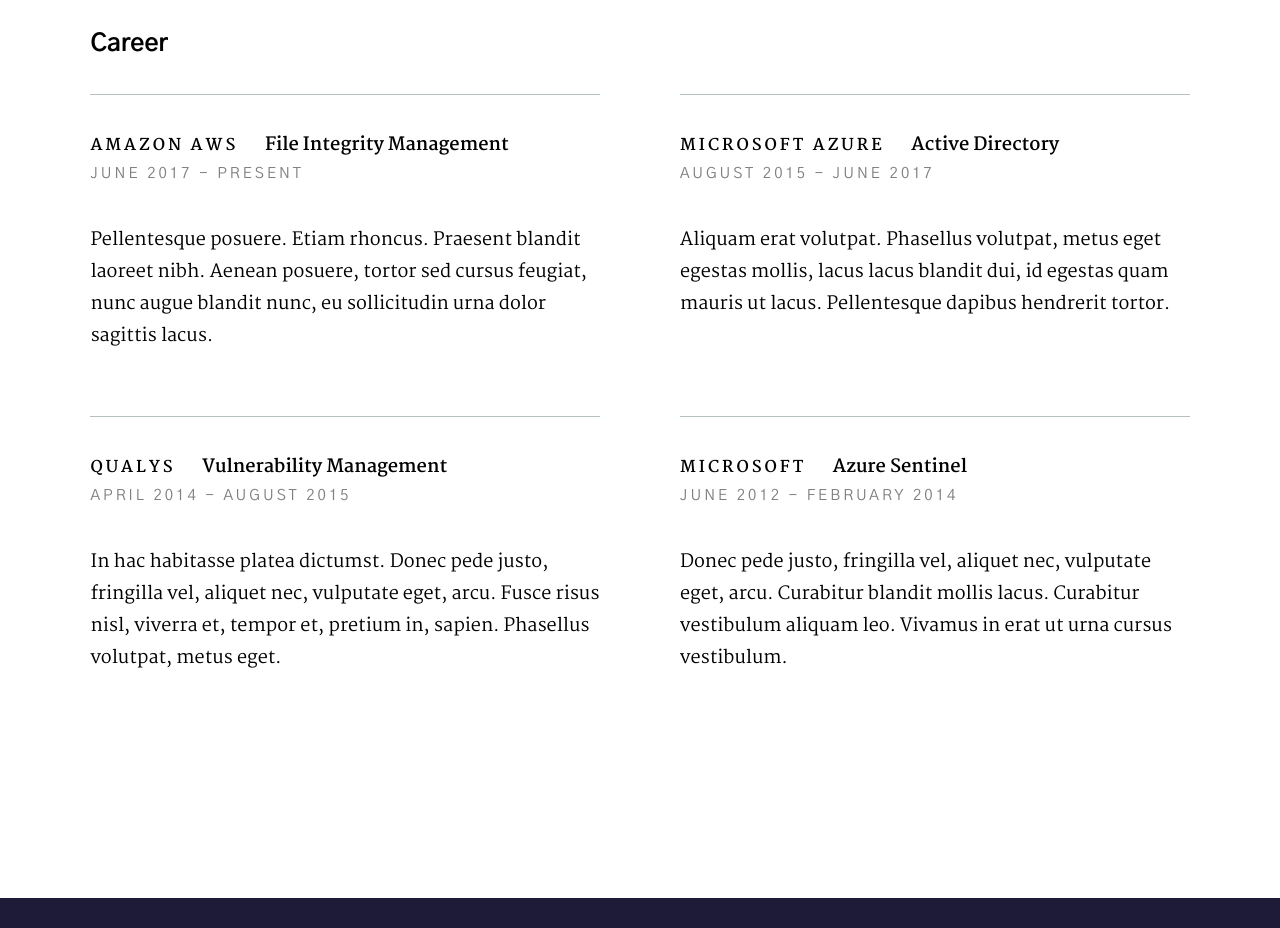
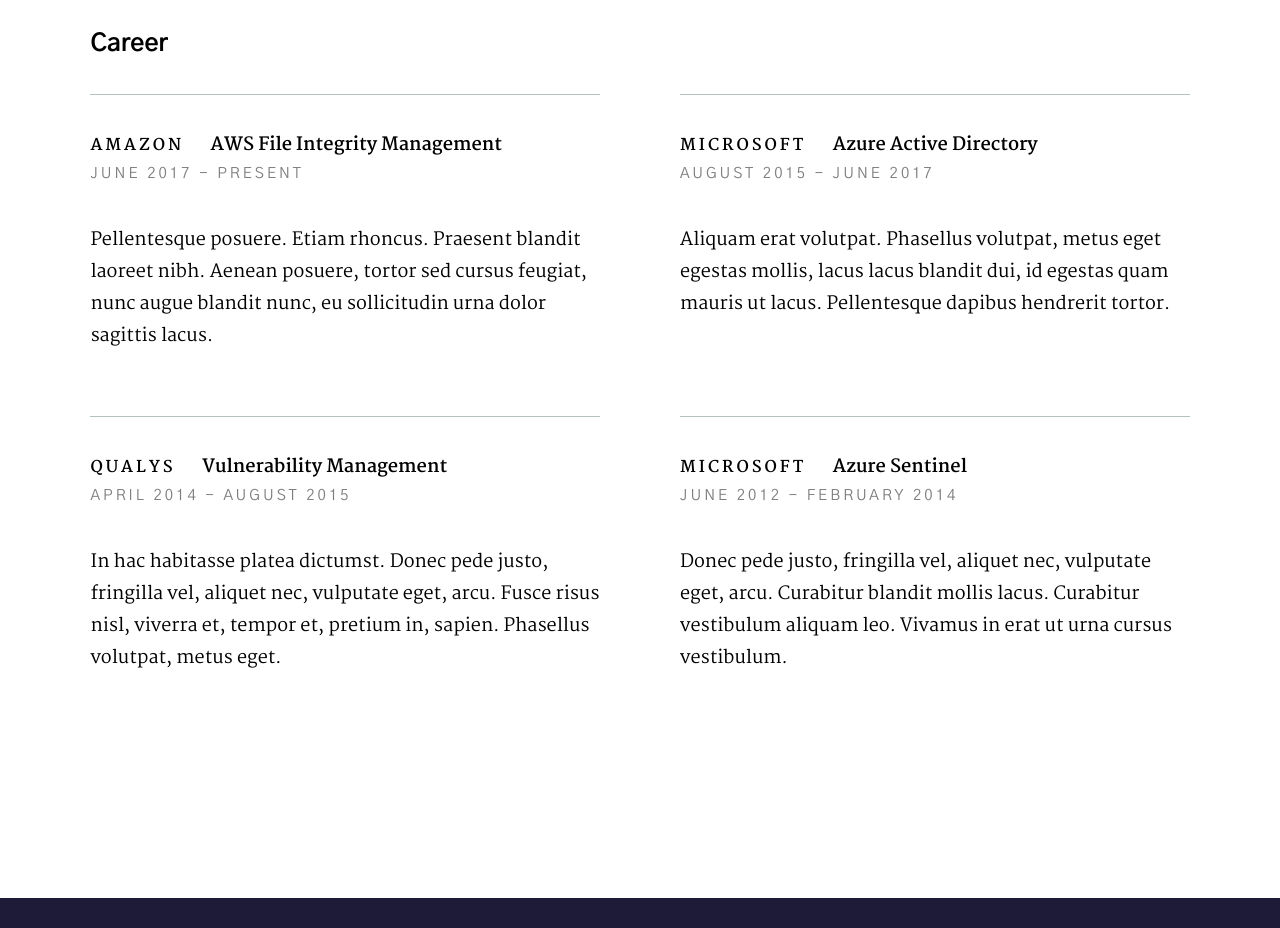
Before and after one commit to thoconde/thoconde.github.io, a plain HTML site: page index.html in a window 1280 px wide. Shown: the part 2020-2948 px from the top of the page. Drawn offline with nearby package versions, Linux system fonts and the light colour scheme.

Commit message:
Update index.html

```diff
--- a/index.html
+++ b/index.html
@@ -165,8 +165,8 @@
                     <div class="position">
                         <div class="position__header">
                             <h6>
-                                <span class="position__co">Amazon AWS</span>
-                                <span class="position__pos">File Integrity Management</span>
+                                <span class="position__co">Amazon </span>
+                                <span class="position__pos">AWS File Integrity Management</span>
                             </h6>
                             <div class="position__timeframe">
                                 June 2017 - Present
@@ -184,8 +184,8 @@
                     <div class="position">
                         <div class="position__header">
                             <h6>
-                                <span class="position__co">Microsoft Azure</span>
-                                <span class="position__pos">Active Directory</span>
+                                <span class="position__co">Microsoft</span>
+                                <span class="position__pos">Azure Active Directory</span>
                             </h6>
                             <div class="position__timeframe">
                                 August 2015 - June 2017
```
